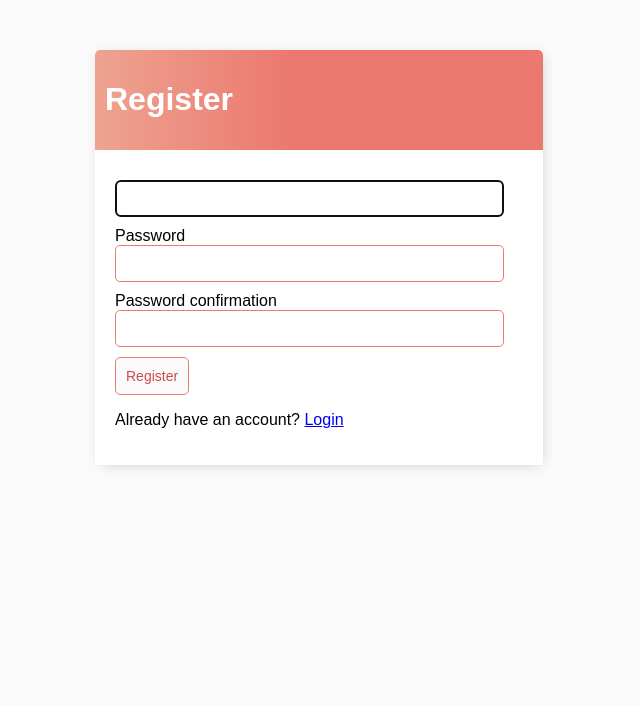
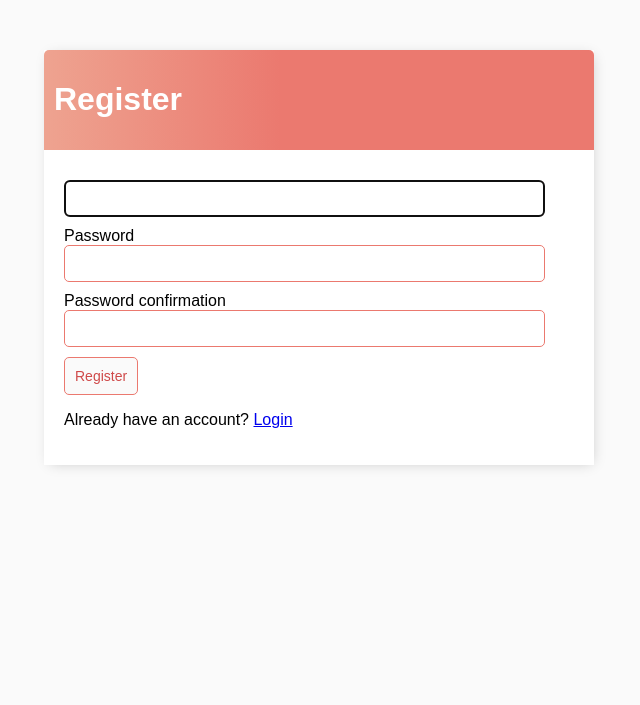
Before and after one commit to JustA3DObject/ToDo-List-App, a Django app: page /register/ in a window 1280 px wide. Shown: the top 705 px of the page, without its empty margins (321-961 px from the left). Run offline with Django 4.2, Linux system fonts and the light colour scheme; some libraries are stand-ins or nearby versions.

Commit message:
Updated master.css

```diff
--- a/todolist/base/static/css/master.css
+++ b/todolist/base/static/css/master.css
@@ -16,7 +16,7 @@ h6 {
 }
 
 .container {
-    max-width: 35vw;
+    max-width: 550px;
     margin: auto;
     background-color: #fff;
     -webkit-box-shadow: 2px 2px 13px -4px rgba(0, 0, 0, 0.21);
```
